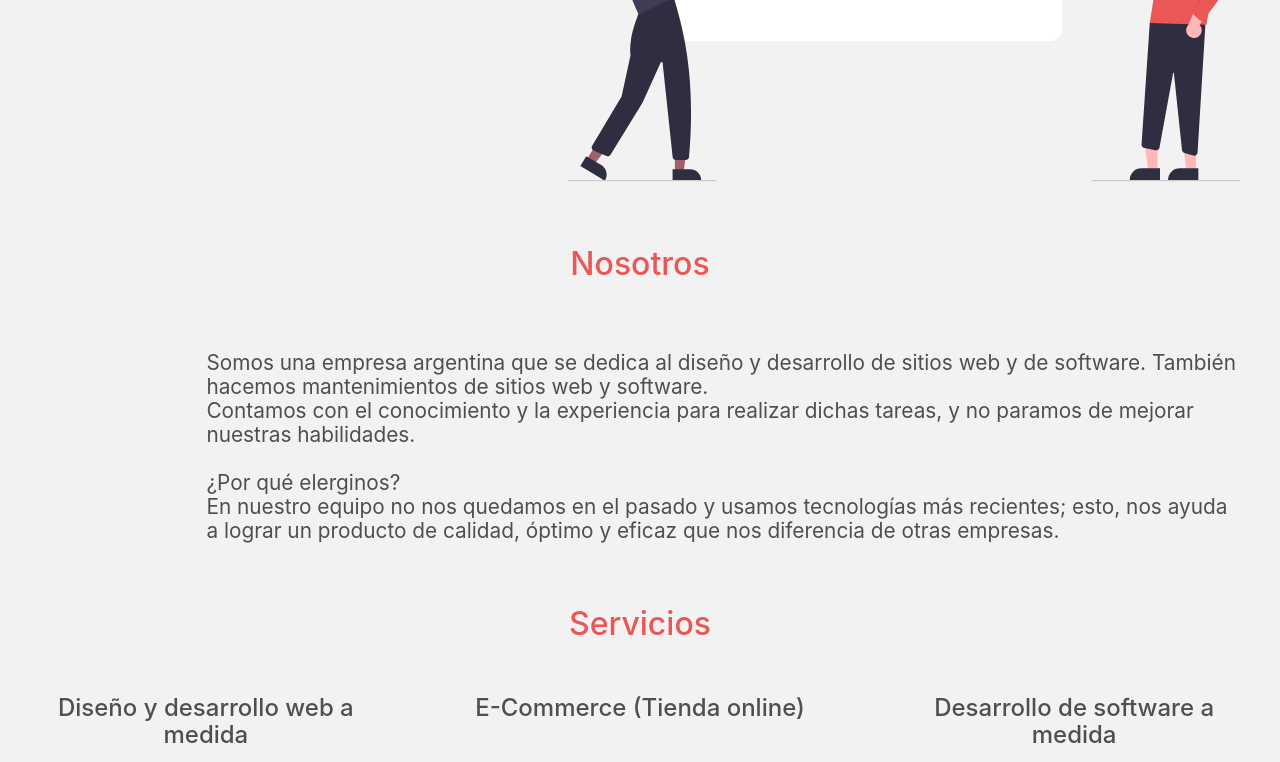
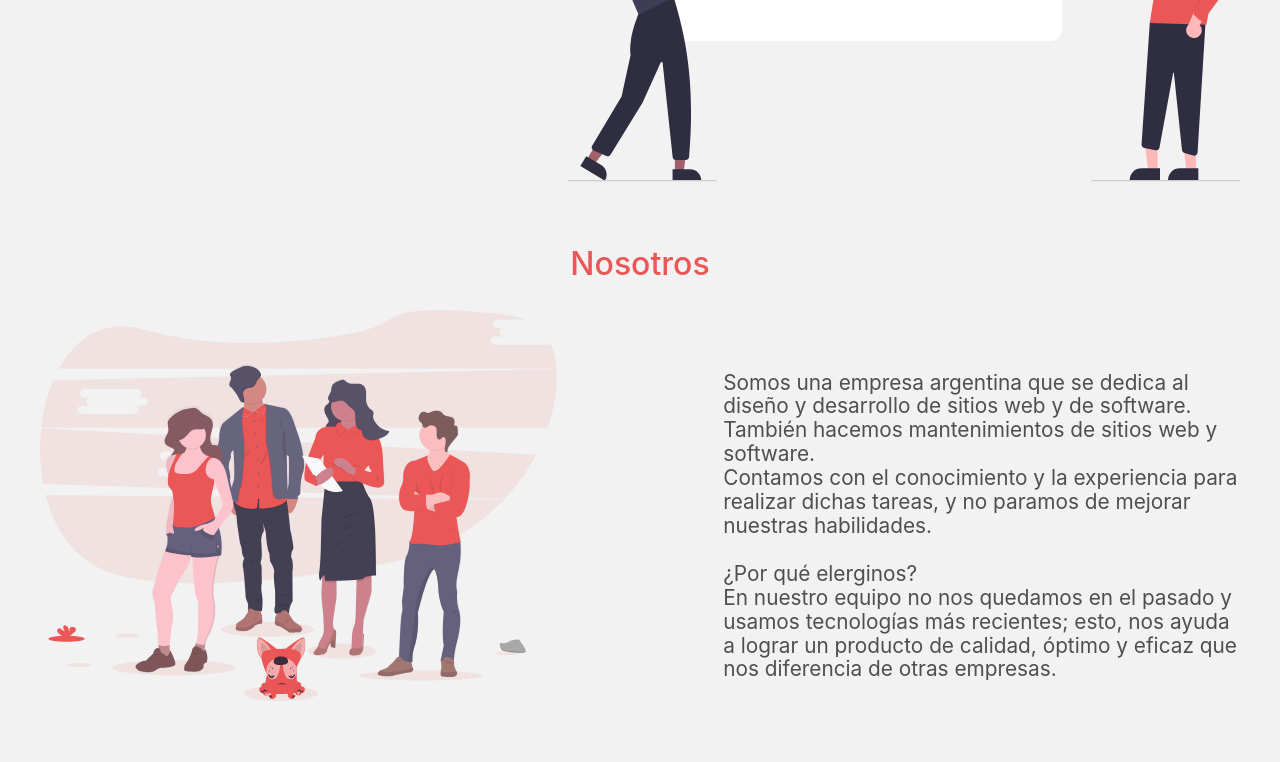
Before and after one commit to Nico-14/paranadev, a website built with webpack: page src/index.html in a window 1280 px wide. Shown: the part 470-1232 px from the top of the page. Built offline with nearby package versions, Linux system fonts and the light colour scheme.

Commit message:
fix otra vez lpm

```diff
--- a/src/styles/style.scss
+++ b/src/styles/style.scss
@@ -282,7 +282,7 @@ body {
   .section-nosotros {
     &__illustration {
       flex: 2;
-      width: 0;
+      width: 40%;
     }
     &__text {
       margin-left: 8em;
```
